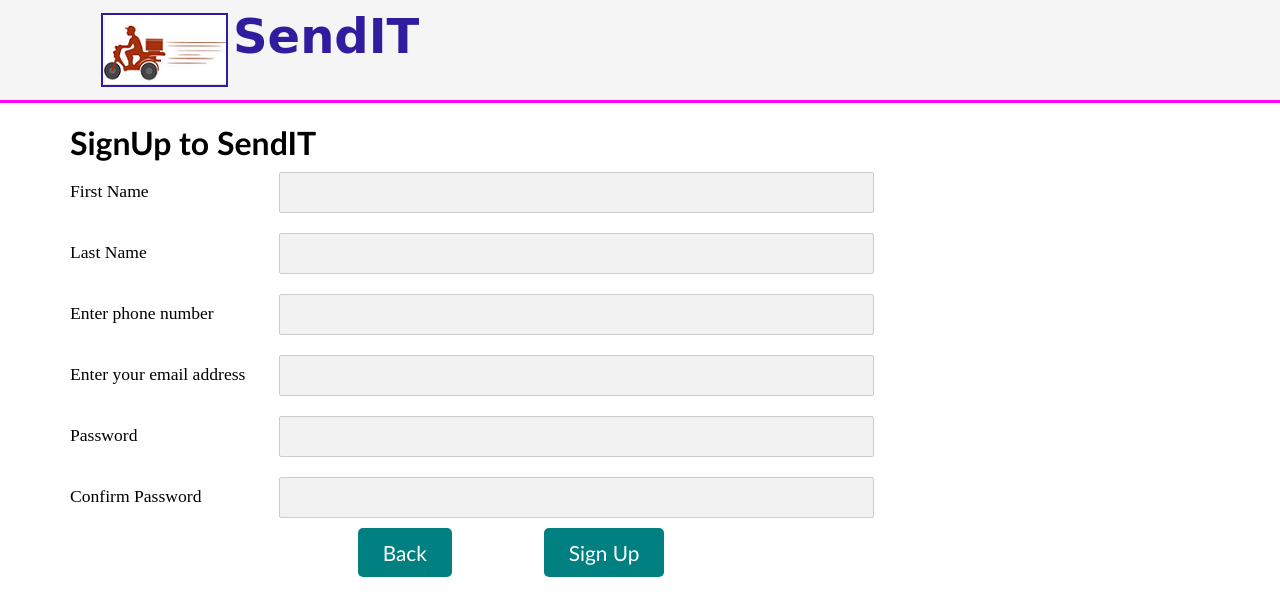
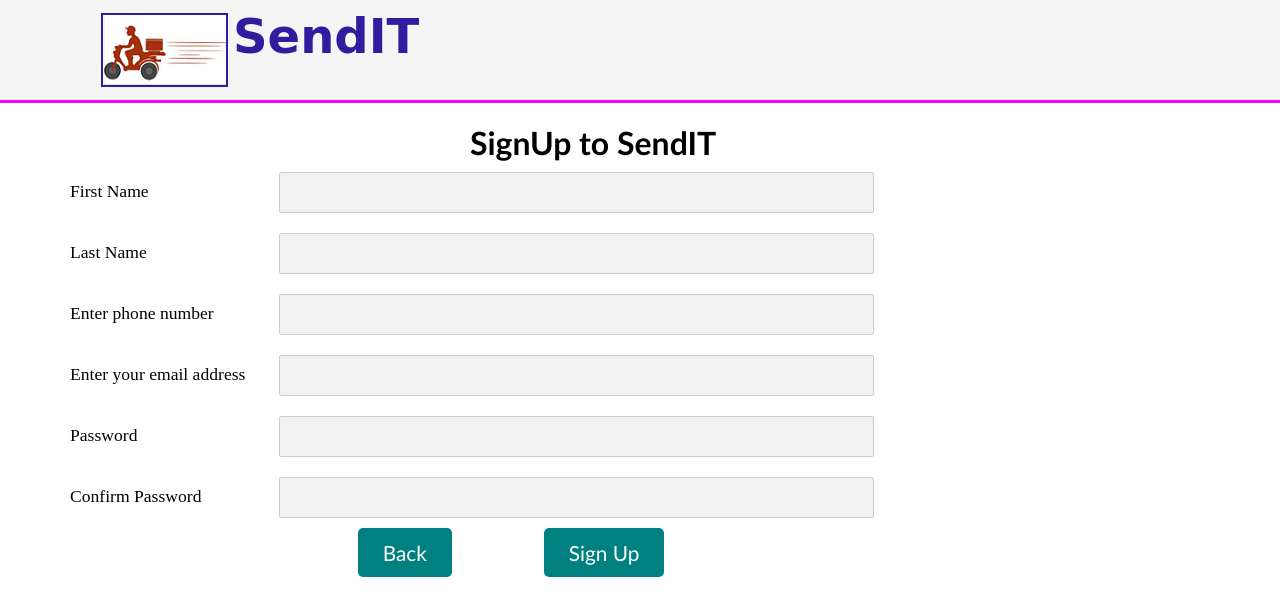
Before and after one commit to teepha/send-it, a plain HTML site: page ui/sign-up.html in a window 1280 px wide. Drawn offline with Linux system fonts and the light colour scheme.

Commit message:
centralize the headers

```diff
--- a/ui/css/styles.css
+++ b/ui/css/styles.css
@@ -90,6 +90,7 @@ input[type=text], input[type=password], input[type=email], select {
 
 .orderAll{
     display: inline-flex;
+    margin-left: 60px;
 }
 
 .orderDel{
@@ -192,6 +193,10 @@ input[type=text], input[type=password], input[type=email], select {
     text-align: center;
     font-family: "Trebuchet MS", Arial, Helvetica, sans-serif;
     margin-top: 5px;
+}
+
+.text-center {
+   margin-left: 400px;
 }
 
 #table_title{
--- a/ui/sign-up.html
+++ b/ui/sign-up.html
@@ -18,7 +18,7 @@
             </div>
         </header>
         <div id="container">
-            <h1>SignUp to SendIT</h1>
+                <h1 class="text-center">SignUp to SendIT</h1>
             <form method="post" action="user-profile.html">
                 <ul>
                     <li>
```
Also changed, not shown: ui/admin-login.html (+1 -1 lines), ui/login.html (+1 -1 lines).
